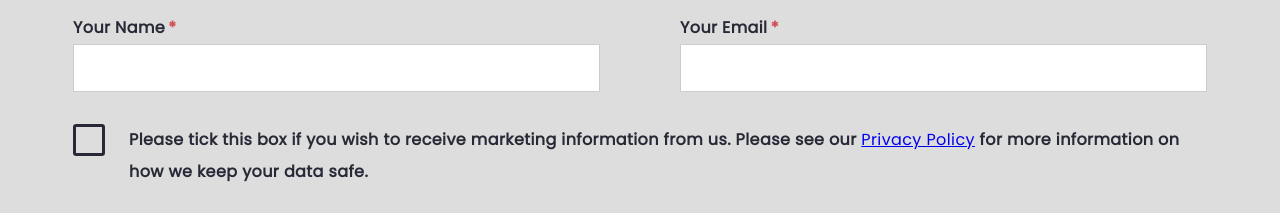
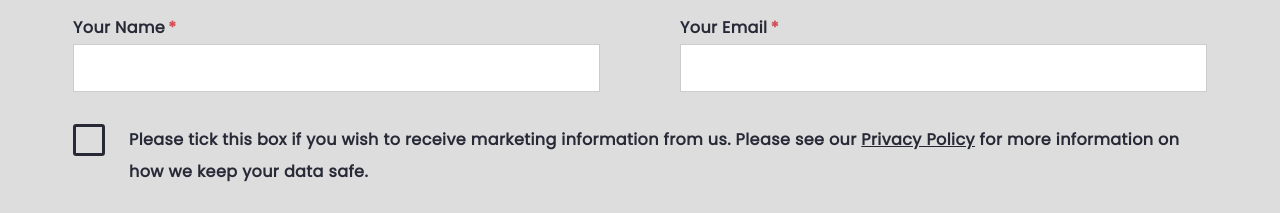
Before and after one commit to Keeboid/NetMattersHTMLCSS, a plain HTML site: page index.html in a window 1280 px wide. Shown: the part 3580-3793 px from the top of the page. Drawn offline with Linux system fonts and the light colour scheme; files that its build step writes are made by us from their sources.

Commit message:
fixed font color and weight on link in form

```diff
--- a/scss/layout/_form.scss
+++ b/scss/layout/_form.scss
@@ -44,6 +44,8 @@ padding: 3.125rem 0;
     a{
         text-decoration: underline;
         font-size: 1rem;
+        color:$label-grey;
+        font-weight: 600;
         &:hover, &:visited {
             color:$label-grey;
         }
```
Also changed, not shown: css/application.css, 1 other file.
